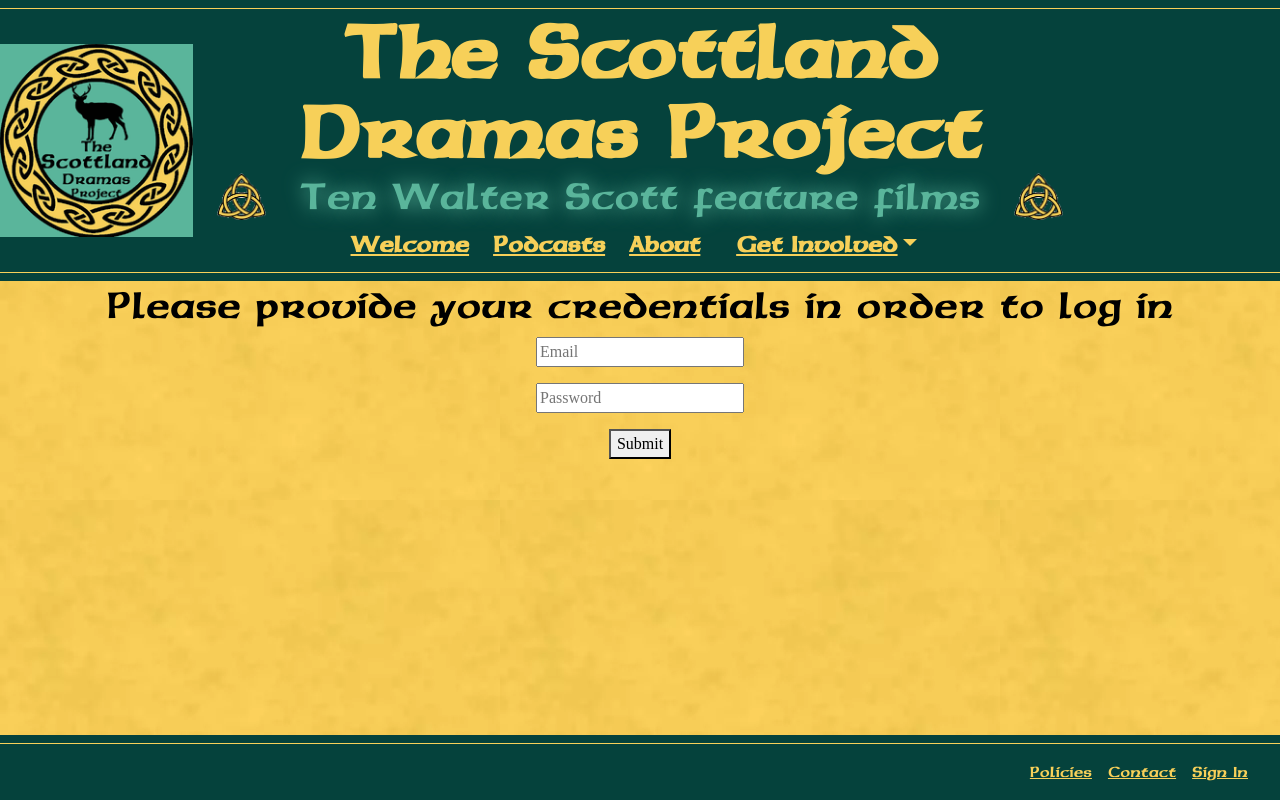
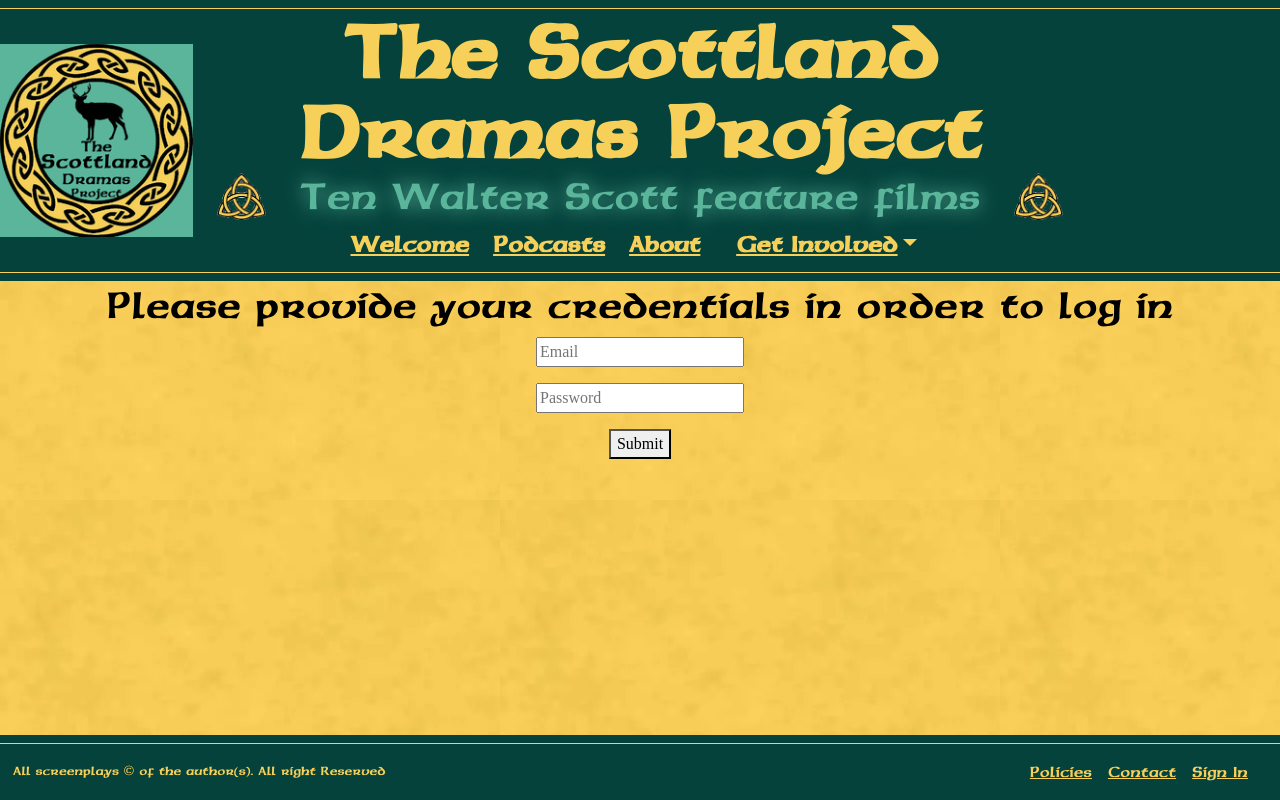
Before and after one commit to KoalaTeaSoftware/scott-site, a Vue app: page /sign-in in a window 1280 px wide. Built offline with nearby package versions, Linux system fonts and the light colour scheme.

Commit message:
add copyright notice

```diff
--- a/src/components/SecondaryNav.vue
+++ b/src/components/SecondaryNav.vue
@@ -3,7 +3,9 @@
     <div id="footer">
       <!-- the expand bit is vital to cause it to be inline -->
       <nav class="navbar  navbar-expand-sm">
+        <span id="notice" class="navbar-brand ">All screenplays &copy; of the author(s). All right Reserved</span>
         <div class="navbar-nav">
+
           <!-- anchor tags are fatal to the session, so use router links -->
           <RouterLink to="/policies" class="nav-item active">Policies</RouterLink>
           <RouterLink to="/contact" class="nav-item">Contact</RouterLink>
@@ -77,6 +79,12 @@
       cursor: pointer;
     }
   }
+  #notice{
+    color: $colour-banner-primary-text;
+    margin-left: 1em;
+    font-size: small;
+    //float: left;
+  }
 }
 
 </style>
```
